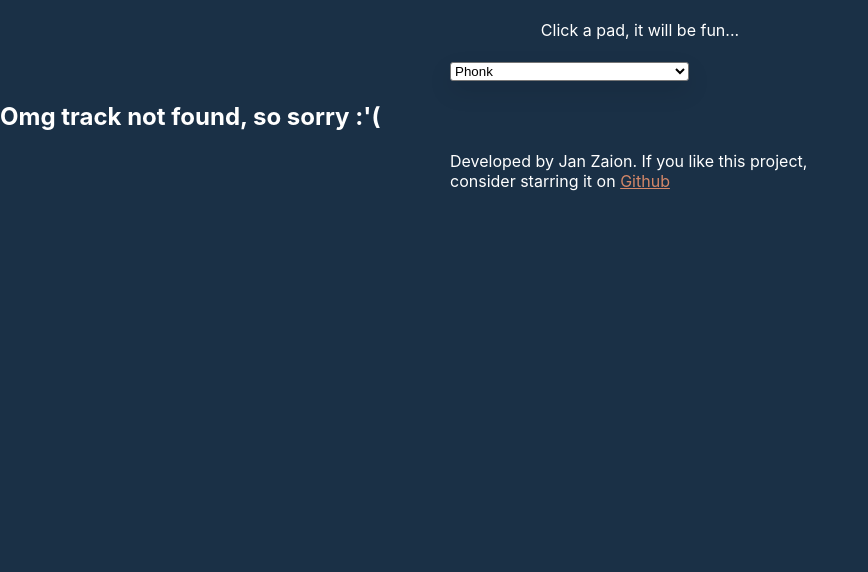
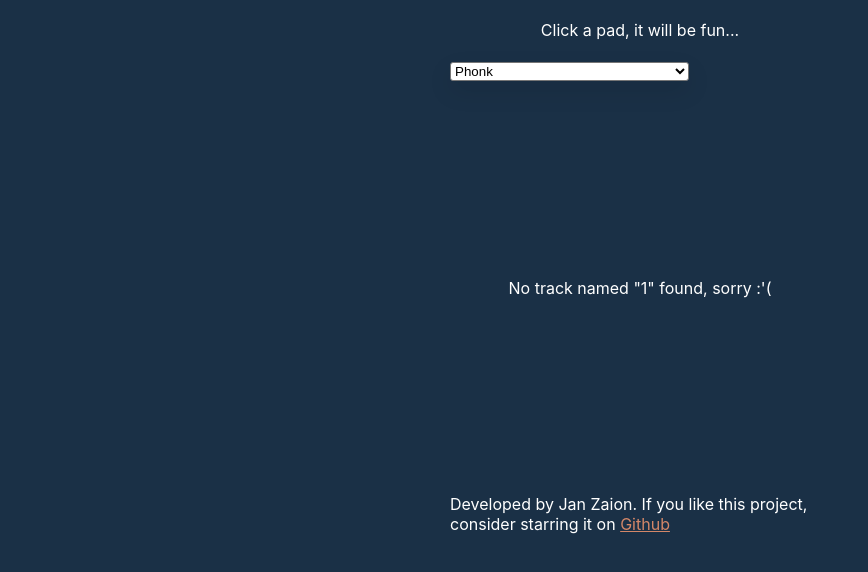
Before and after one commit to JanZaion/interactivebeats, a React (Create React App) app: page /bossequencer/1 in a window 1280 px wide. Before the commit this address had no page. Shown: the top 572 px of the page, without its empty margins (0-868 px from the left). Built offline with nearby package versions, Linux system fonts and the light colour scheme; the HTML template or start-up script is replaced by a standard one.

Commit message:
style not found

```diff
--- a/src/components/NotFound.js
+++ b/src/components/NotFound.js
@@ -1,5 +1,5 @@
-const NotFound = () => {
-  return <h2>Omg track not found, so sorry :'(</h2>;
+const NotFound = ({ route }) => {
+  return <p className="contentBox" id="loading">{`No track named "${route}" found, sorry :'(`}</p>;
 };
 
 export default NotFound;
--- a/src/components/RouteChecker.js
+++ b/src/components/RouteChecker.js
@@ -13,7 +13,7 @@ const RouteChecker = ({ players, setActiveTrack }) => {
     setActiveTrack(trackIndex);
   }, [trackIndex]); //eslint-disable-line
 
-  return <>{track ? <TrackLoader players={players} track={track} /> : <NotFound />}</>;
+  return <>{track ? <TrackLoader players={players} track={track} /> : <NotFound route={route} />}</>;
 };
 
 export default RouteChecker;
```
